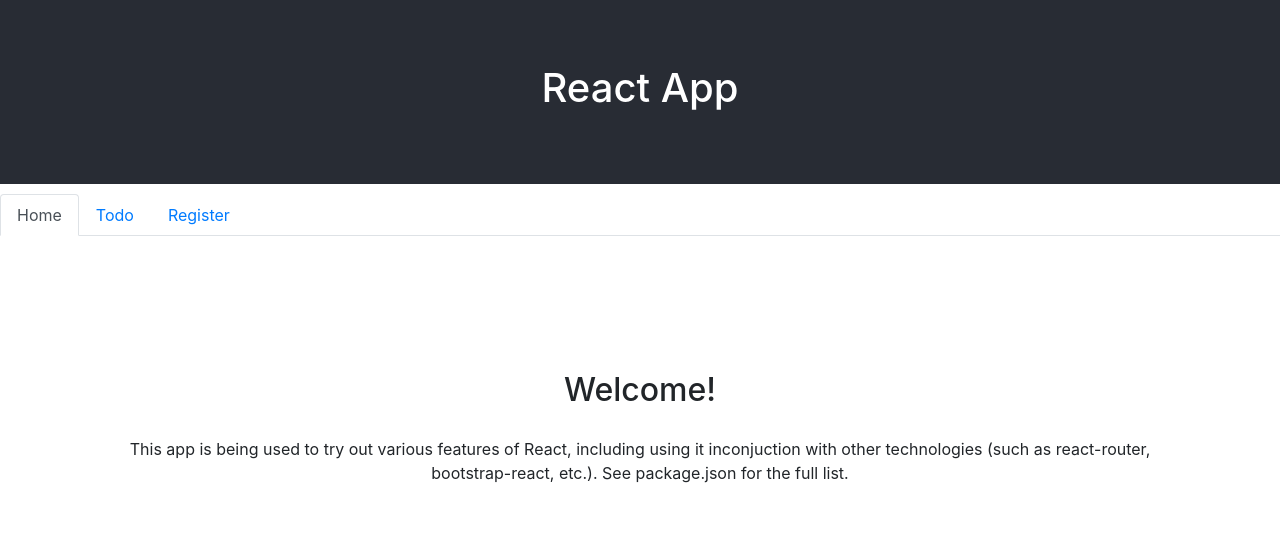
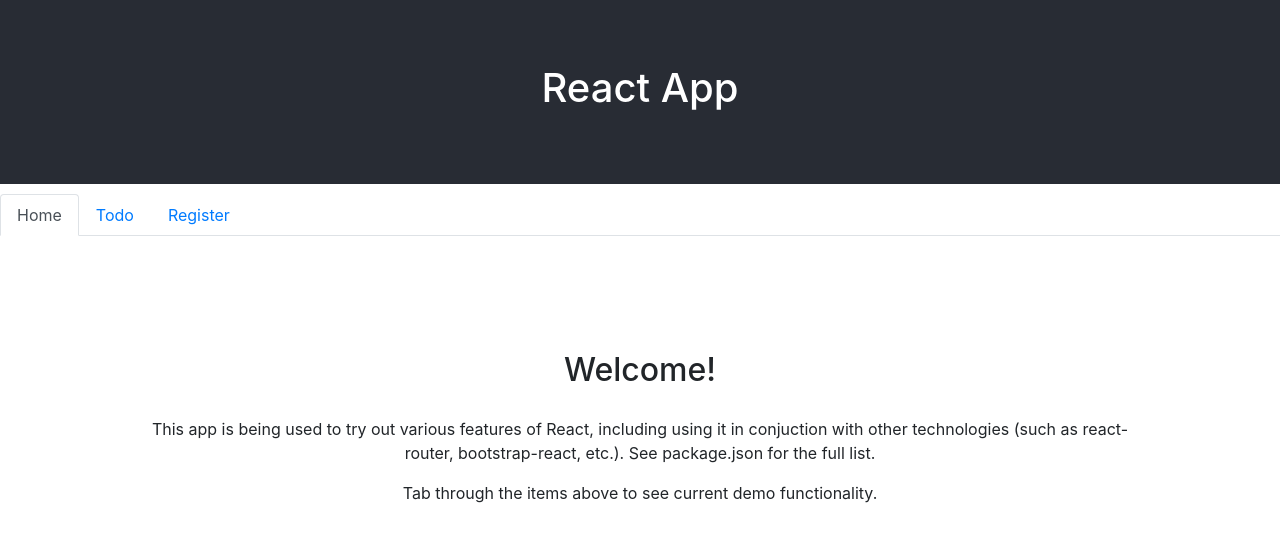
Before and after one commit to dran5447/ReactBootstrap, a React (Create React App) app: page / in a window 1280 px wide. Shown: the top 542 px of the page. Built offline with nearby package versions, Linux system fonts and the light colour scheme.

Commit message:
fix typo, update

```diff
--- a/src/Home.js
+++ b/src/Home.js
@@ -10,9 +10,10 @@ class Home extends Component {
                 <span>
                 <h2>Welcome!</h2>
                 <p>This app is being used to try out various features of React,
-                    including using it inconjuction with other technologies (such as
+                    including using it in conjuction with other technologies (such as
                     react-router, bootstrap-react, etc.). See package.json for the full list.
                 </p>
+                <p>Tab through the items above to see current demo functionality. </p>
                 </span>
             </div>
         );
```
